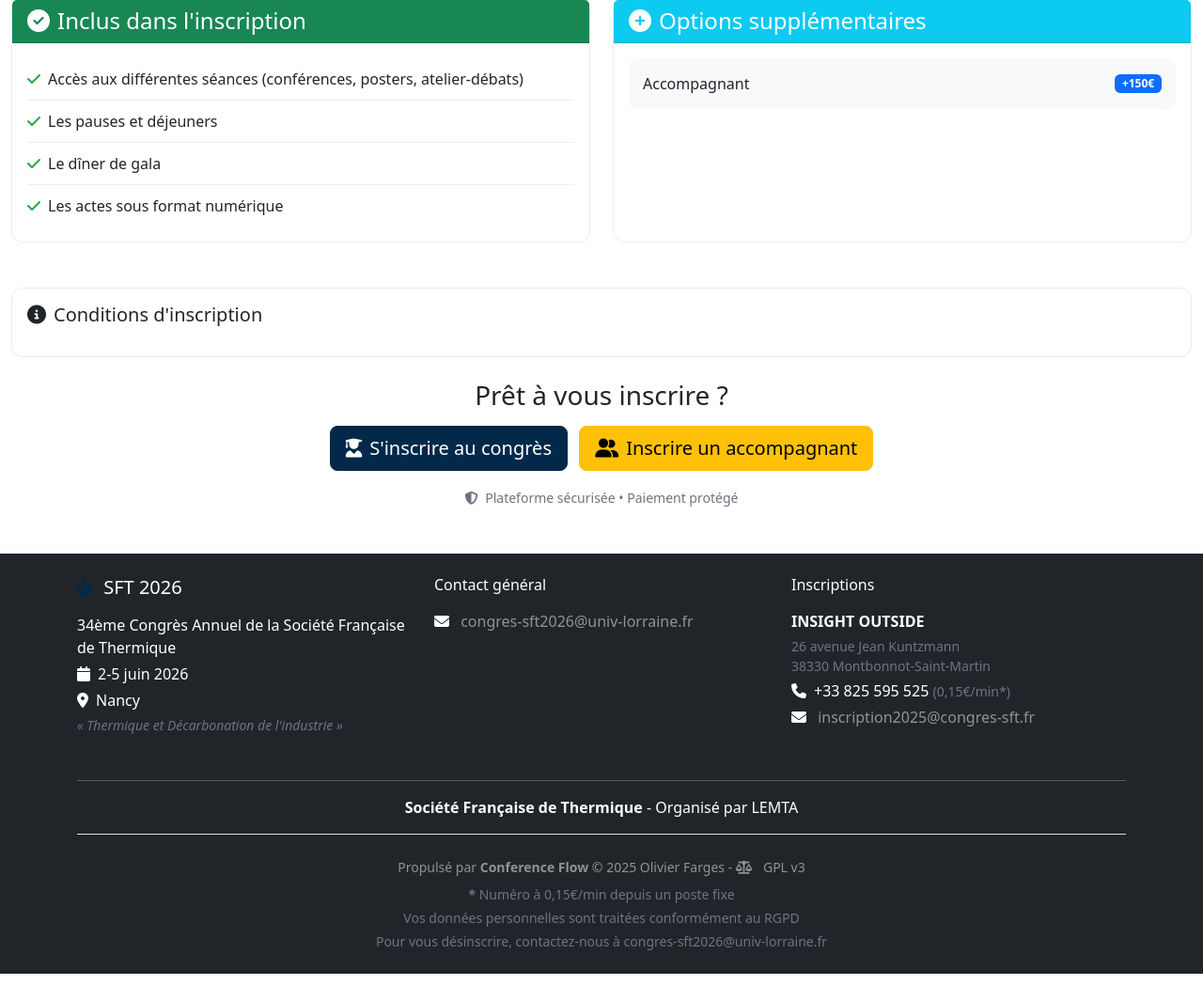
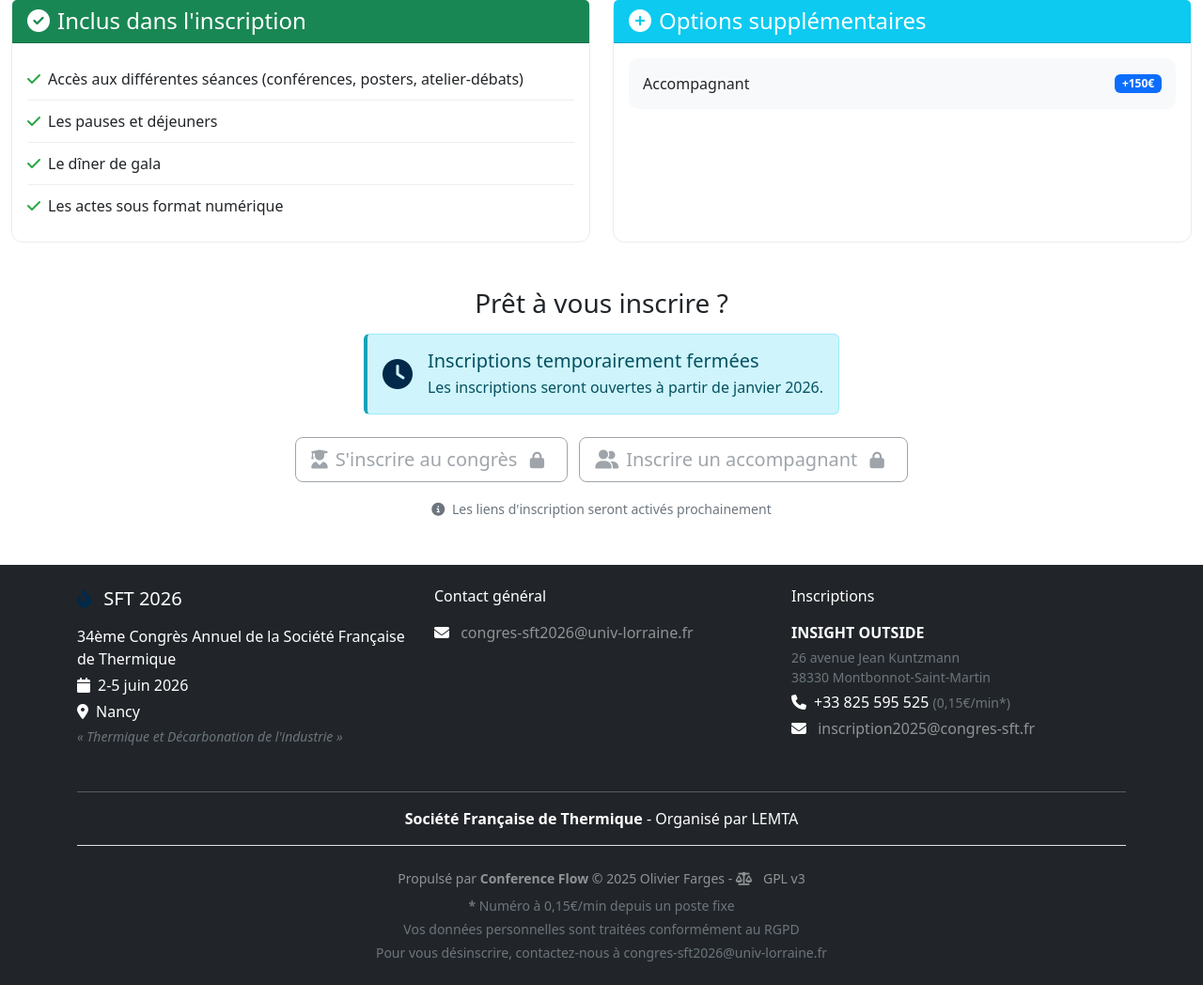
Before and after one commit to Iloraf/ConferenceFlow, a Flask app: page /inscription-conference in a window 1280 px wide. Shown: the part 1297-2345 px from the top of the page at 94% size. Run offline with Flask 3, Linux system fonts and the light colour scheme; some libraries are stand-ins or nearby versions.

Commit message:
add condition pour inscription

```diff
--- a/app/conference_routes.py
+++ b/app/conference_routes.py
@@ -841,7 +841,7 @@ def inscription_conference():
         fees = {
             'early': {
                 'date': '15 avril 2026',
-                'student': 310,
+                'student': 300,
                 'member_indiv': 400,
                 'member_collec': 460,
                 'not_member': 510,
@@ -919,9 +919,25 @@ def inscription_conference():
             ]
         }
 
-    return render_template("conference/inscription_conference.html", fees=fees,
-                         registration_urls=registration_urls)
+        zones_status = {'inscription_is_open': False, 'inscription_message': 'Les inscriptions seront bientôt ouvertes.'}
+    try:
+        zones_file = Path(current_app.root_path) / 'static' / 'content' / 'zones.yml'
+        if zones_file.exists():
+            with open(zones_file, 'r', encoding='utf-8') as f:
+                zones = yaml.safe_load(f)['zones']
+                inscription_zone = zones.get('inscription', {})
+                zones_status = {
+                    'inscription_is_open': inscription_zone.get('is_open', False),
+                    'inscription_message': inscription_zone.get('message', 'Les inscriptions seront bientôt ouvertes.')
+                }
+    except Exception as e:
+        current_app.logger.error(f"Erreur lecture zones.yml dans inscription_conference: {e}")
 
+    # Modifier le return render_template pour ajouter zones=zones_status :
+    return render_template("conference/inscription_conference.html",
+                         fees=fees,
+                         registration_urls=registration_urls,
+                         zones=zones_status)
 
 @conference.route("/communication-info")
 def communication_info():
--- a/app/static/content/zones.yml
+++ b/app/static/content/zones.yml
@@ -1,4 +1,8 @@
 zones:
+  inscription:
+    display_name: Inscription au congrès
+    is_open: false
+    message: Les inscriptions seront ouvertes à partir de janvier 2026.
   registration:
     display_name: Création de compte et inscription
     is_open: false
@@ -7,7 +11,3 @@ zones:
     display_name: Dépôt de communications
     is_open: false
     message: Le dépôt de communications sera bientôt ouvert.
-  inscription:
-    display_name: Inscription au congrès
-    is_open: false
-    message: Les inscriptions seront ouvertes à partir de janvier 2026.
--- a/app/templates/conference/inscription_conference.html
+++ b/app/templates/conference/inscription_conference.html
@@ -123,21 +123,25 @@
 
 
         <!-- Conditions -->
-        <div class="card mb-4">
-            <div class="card-body">
-                <h5><i class="fas fa-info-circle me-2"></i>Conditions d'inscription</h5>
-                <ul>
-                    {% for condition in fees.conditions %}
-                    <li>{{ condition }}</li>
-                    {% endfor %}
-                </ul>
-            </div>
-        </div>
+        <!-------------------------------------------------------------------------------------->
+	<!-- <div class="card mb-4">							      -->
+        <!--     <div class="card-body">						      -->
+        <!--         <h5><i class="fas fa-info-circle me-2"></i>Conditions d'inscription</h5> -->
+        <!--         <ul>								      -->
+        <!--             {% for condition in fees.conditions %}				      -->
+        <!--             <li>{{ condition }}</li>					      -->
+        <!--             {% endfor %}							      -->
+        <!--         </ul>								      -->
+        <!--     </div>									      -->
+        <!-- </div>									      -->
+	<!-------------------------------------------------------------------------------------->
 
         <!-- Bouton inscription -->
 <div class="text-center">
             <h3 class="mb-3">Prêt à vous inscrire ?</h3>
 
+            {% if zones.inscription_is_open %}
+                <!-- Inscriptions ouvertes : boutons actifs -->
                 <button class="btn btn-primary btn-lg me-2" onclick="ouvrirInscription('participant')">
                     <i class="fas fa-user-graduate me-2"></i>S'inscrire au congrès
                 </button>
@@ -151,7 +155,61 @@
                         Plateforme sécurisée • Paiement protégé
                     </small>
                 </div>
+            {% else %}
+                <!-- Inscriptions fermées : message et boutons désactivés -->
+                <div class="alert alert-info d-inline-block mb-4" style="max-width: 600px;">
+                    <div class="d-flex align-items-center">
+                        <i class="fas fa-clock fa-2x me-3 text-primary"></i>
+                        <div class="text-start">
+                            <h5 class="mb-1">Inscriptions temporairement fermées</h5>
+                            <p class="mb-0">{{ zones.inscription_message }}</p>
                         </div>
+                    </div>
+                </div>
+
+                <div>
+                    <button class="btn btn-outline-secondary btn-lg me-2" disabled>
+                        <i class="fas fa-user-graduate me-2"></i>S'inscrire au congrès
+                        <i class="fas fa-lock ms-2 small"></i>
+                    </button>
+                    <button class="btn btn-outline-secondary btn-lg" disabled>
+                        <i class="fas fa-user-friends me-2"></i>Inscrire un accompagnant
+                        <i class="fas fa-lock ms-2 small"></i>
+                    </button>
+                </div>
+
+                <div class="mt-3">
+                    <small class="text-muted">
+                        <i class="fas fa-info-circle me-1"></i>
+                        Les liens d'inscription seront activés prochainement
+                    </small>
+                </div>
+            {% endif %}
+        </div>
+
+
+
+
+
+	<!-------------------------------------------------------------------------------------------------------->
+	<!-- <div class="text-center">									        -->
+        <!--     <h3 class="mb-3">Prêt à vous inscrire ?</h3>						        -->
+        <!--     											        -->
+        <!--     <button class="btn btn-primary btn-lg me-2" onclick="ouvrirInscription('participant')">        -->
+        <!--         <i class="fas fa-user-graduate me-2"></i>S'inscrire au congrès			        -->
+        <!--     </button>										        -->
+        <!--     <button class="btn btn-warning btn-lg" onclick="ouvrirInscription('accompagnant')">	        -->
+        <!--         <i class="fas fa-user-friends me-2"></i>Inscrire un accompagnant			        -->
+        <!--     </button>										        -->
+        <!--     											        -->
+        <!--     <div class="mt-3">									        -->
+        <!--         <small class="text-muted">								        -->
+        <!--             <i class="fas fa-shield-alt me-1"></i>						        -->
+        <!--             Plateforme sécurisée • Paiement protégé					        -->
+        <!--         </small>										        -->
+        <!--     </div>											        -->
+        <!-- </div>											        -->
+	<!-------------------------------------------------------------------------------------------------------->
 
         <!-- Modal pour l'inscription en iframe -->
         <div class="modal fade" id="inscriptionModal" tabindex="-1" aria-labelledby="inscriptionModalLabel" aria-hidden="true">
```
Lines whose indentation alone changed are shown as unchanged.
